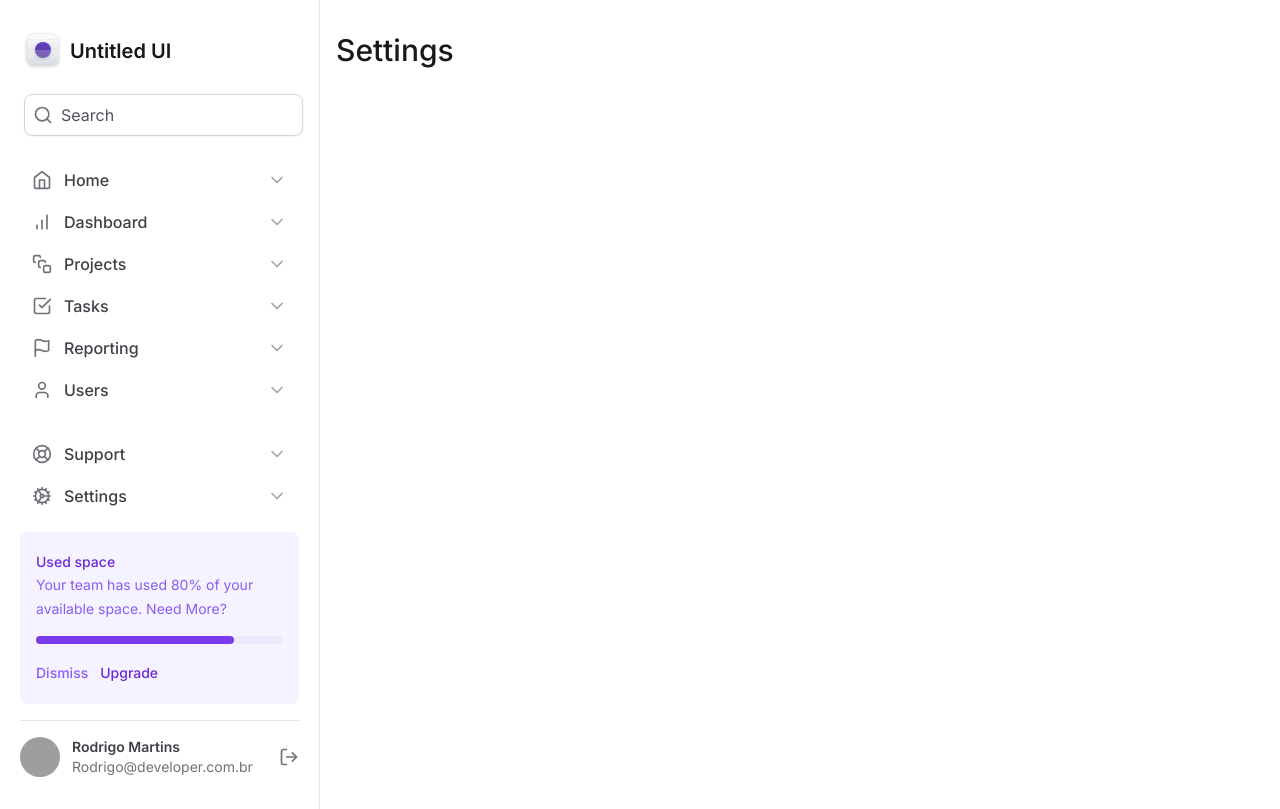
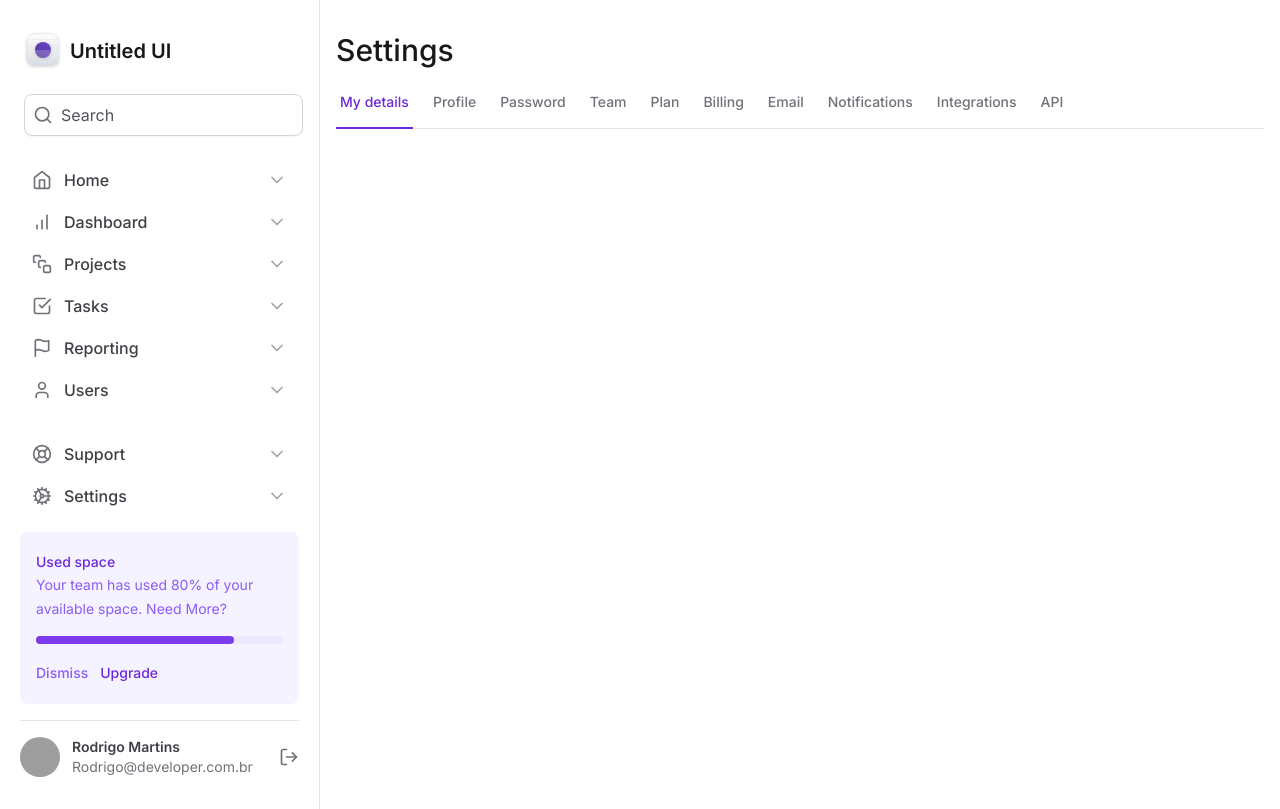
Before and after one commit to RoMartins/tailwind-next, a Next.js app: page / in a window 1280 px wide. Built offline with nearby package versions, Linux system fonts and the light colour scheme; grey boxes are pictures that could not be loaded.

Commit message:
feat: TabItem component

```diff
--- a/package.json
+++ b/package.json
@@ -9,6 +9,7 @@
     "lint": "next lint"
   },
   "dependencies": {
+    "@radix-ui/react-tabs": "^1.0.4",
     "@types/node": "20.4.6",
     "@types/react": "18.2.18",
     "@types/react-dom": "18.2.7",
--- /dev/null
+++ b/src/app/components/SettingTabs/TabItem.tsx
@@ -0,0 +1,21 @@
+import * as Tabs from '@radix-ui/react-tabs'
+
+interface TabItemProps {
+  title: string
+  value: string
+  isSelected?: boolean
+}
+export function TabItem({ title, value, isSelected = false }: TabItemProps) {
+  return (
+    <Tabs.Trigger
+      className="relative px-1 pb-4 text-sm font-medium text-zinc-500 hover:text-violet-700 data-[state=active]:text-violet-700"
+      value={value}
+    >
+      <span>{title}</span>
+
+      {isSelected && (
+        <div className="absolute -bottom-px left-0 right-0 h-0.5 bg-violet-700" />
+      )}
+    </Tabs.Trigger>
+  )
+}
--- /dev/null
+++ b/src/app/components/SettingTabs/index.tsx
@@ -0,0 +1,67 @@
+'use client'
+
+import * as Tabs from '@radix-ui/react-tabs'
+import { TabItem } from './TabItem'
+import { useState } from 'react'
+
+export function SettingTabs() {
+  const [tabSelected, setTabSelected] = useState('tab1')
+  return (
+    <>
+      <Tabs.Root value={tabSelected} onValueChange={setTabSelected}>
+        <Tabs.List className="mt-6 flex w-full items-center gap-4 border-b border-zinc-200 ">
+          <TabItem
+            title="My details"
+            value="tab1"
+            isSelected={tabSelected === 'tab1'}
+          />
+          <TabItem
+            title="Profile"
+            value="tab2"
+            isSelected={tabSelected === 'tab2'}
+          />
+          <TabItem
+            title="Password"
+            value="tab3"
+            isSelected={tabSelected === 'tab3'}
+          />
+          <TabItem
+            title="Team"
+            value="tab4"
+            isSelected={tabSelected === 'tab4'}
+          />
+          <TabItem
+            title="Plan"
+            value="tab5"
+            isSelected={tabSelected === 'tab5'}
+          />
+          <TabItem
+            title="Billing"
+            value="tab6"
+            isSelected={tabSelected === 'tab6'}
+          />
+          <TabItem
+            title="Email"
+            value="tab7"
+            isSelected={tabSelected === 'tab7'}
+          />
+          <TabItem
+            title="Notifications"
+            value="tab8"
+            isSelected={tabSelected === 'tab8'}
+          />
+          <TabItem
+            title="Integrations"
+            value="tab9"
+            isSelected={tabSelected === 'tab9'}
+          />
+          <TabItem
+            title="API"
+            value="tab10"
+            isSelected={tabSelected === 'tab10'}
+          />
+        </Tabs.List>
+      </Tabs.Root>
+    </>
+  )
+}
--- a/src/app/page.tsx
+++ b/src/app/page.tsx
@@ -1,7 +1,13 @@
+import { SettingTabs } from './components/SettingTabs'
+
 export default function Home() {
   return (
-    <div>
-      <h1 className="text-3xl font-medium text-zinc-900">Settings</h1>
-    </div>
+    <>
+      <div>
+        <h1 className="text-3xl font-medium text-zinc-900">Settings</h1>
+      </div>
+
+      <SettingTabs />
+    </>
   )
 }
```
Also changed, not shown: 1 other file (tests, documents, lock files or other folders).
